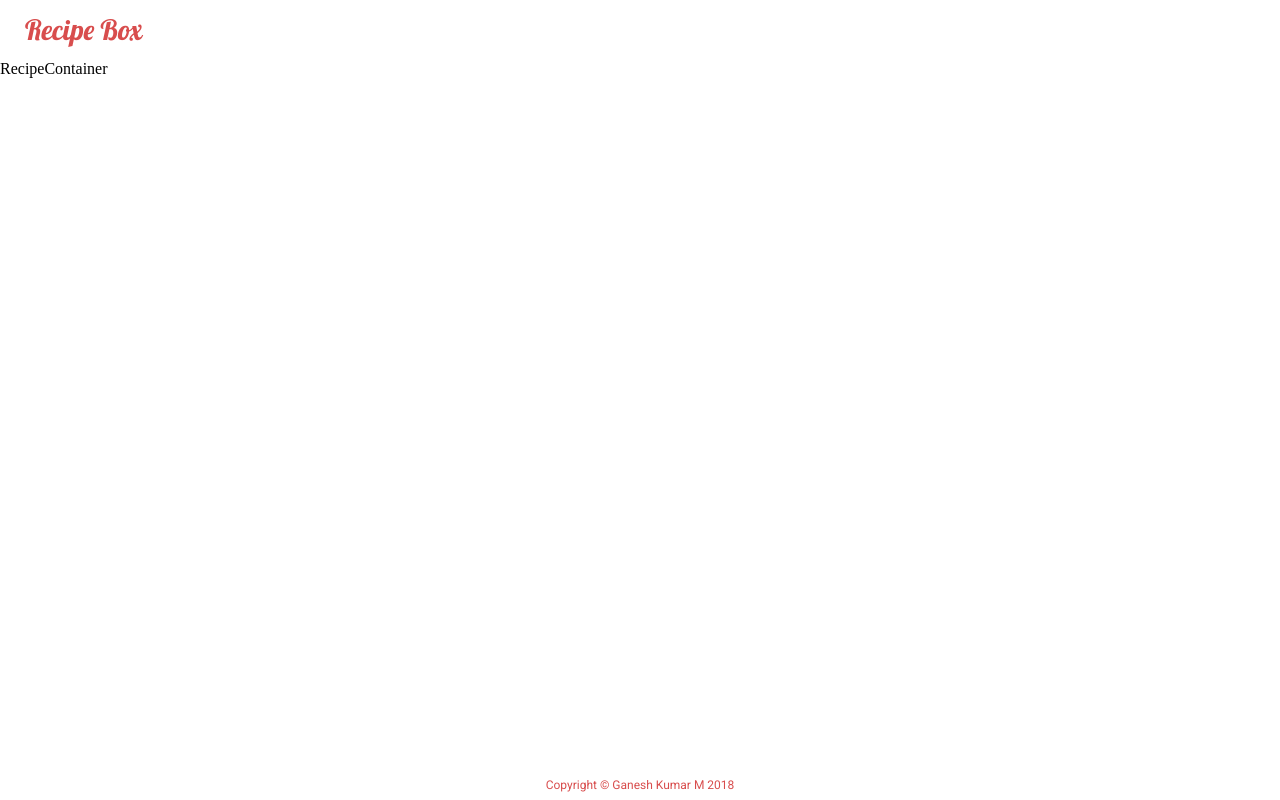
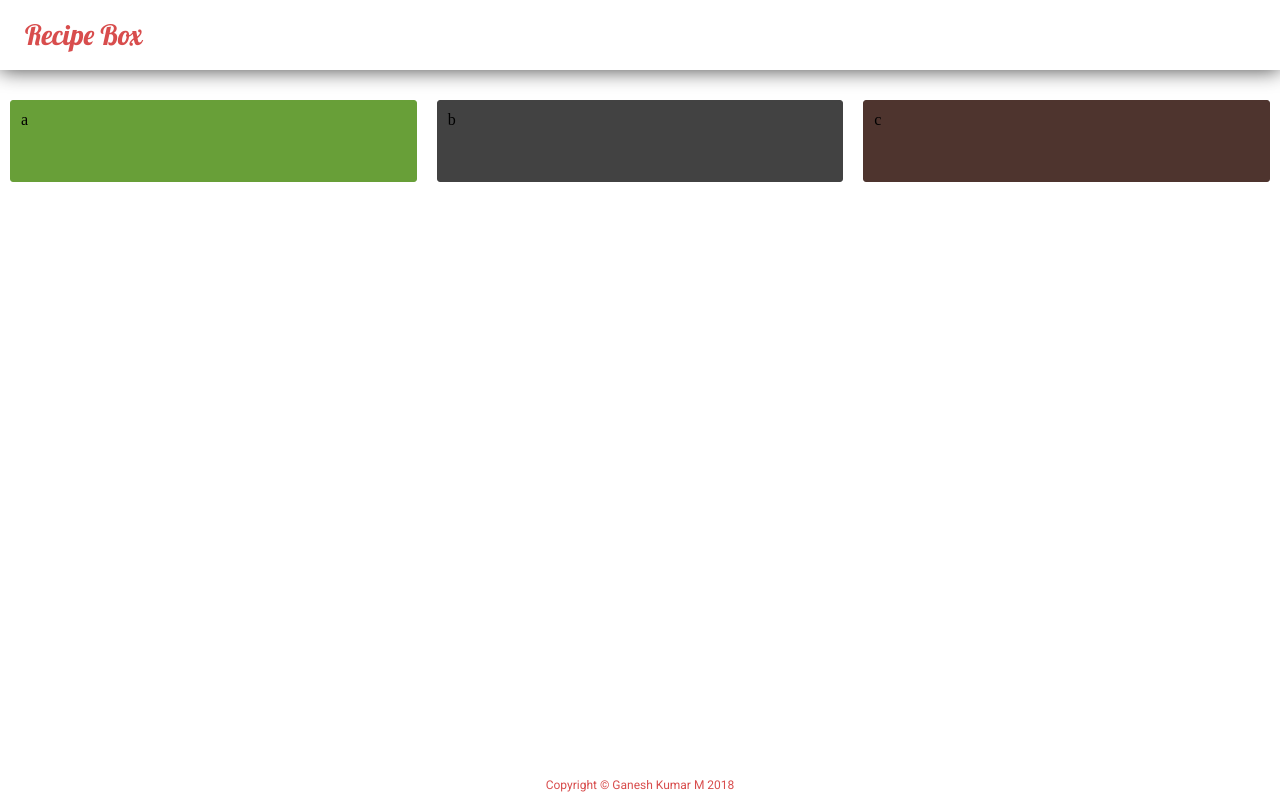
Before and after one commit to GaneshmKumar/RecipeBox, a React app: page / in a window 1280 px wide. Built offline with nearby package versions, Linux system fonts and the light colour scheme; a web font is replaced by a local one.

Commit message:
Created layout for recipes with mock data

```diff
--- a/src/Components/Header/NavBar/NavBar.scss
+++ b/src/Components/Header/NavBar/NavBar.scss
@@ -3,6 +3,7 @@
   right: 0;
   left: 0;
   z-index: 1030;
+  box-shadow: 0 0 20px var(--light-black);
 
   .app-title {
     margin: 0 0;
@@ -16,7 +17,7 @@
       float: left;
       height: 50px;
       padding: 10px 10px;
-      line-height: 40px;
+      line-height: 50px;
     }
   }
 }
--- /dev/null
+++ b/src/Components/RecipeContainer/Recipe/Recipe.js
@@ -0,0 +1,21 @@
+import React, { Component } from 'react';
+import './Recipe.scss';
+
+class Recipe extends Component {
+  _getStyle () {
+    return {
+      background: this.props.color,
+      borderColor: this.props.color
+    };
+  }
+
+  render () {
+    return (
+      <div className="recipe" style={this._getStyle()}>
+        { this.props.recipe.name }
+      </div>
+    );
+  }
+}
+
+export default Recipe;
--- /dev/null
+++ b/src/Components/RecipeContainer/Recipe/Recipe.scss
@@ -0,0 +1,8 @@
+.recipe {
+  margin: 10px 10px;
+  padding: 10px 10px;
+  border: solid 1px transparent;
+  border-radius: 3px;
+  height: 60px;
+  max-height: 60px;
+}
--- a/src/Components/RecipeContainer/RecipeContainer.js
+++ b/src/Components/RecipeContainer/RecipeContainer.js
@@ -1,9 +1,32 @@
 import React, { Component } from 'react';
+import './RecipeContainer.scss';
+import Recipe from './Recipe/Recipe';
+
+const colors = ['#F44336', '#6A1B9A', '#283593', '19bd9b', '#689F38', '#EF6C00', '#4E342E', '#424242'];
 
 class RecipeContainer extends Component {
+  constructor (props) {
+    super(props);
+
+    this.state = {
+      recipes: localStorage.getItem('recipes') || [{ name: 'a' }, { name: 'b' }, { name: 'c' }]
+    };
+  }
+
+  _getRandomColor () {
+    const index = Math.floor((Math.random() * colors.length) + 0);
+    return colors[index];
+  }
+
   render () {
+    const { recipes } = this.state;
+
     return (
-      <div className="recipe-container">RecipeContainer</div>
+      <div className="recipe-container">
+        {
+          recipes.map(recipe => <Recipe recipe={recipe} color={this._getRandomColor()} />)
+        }
+      </div>
     );
   }
 }
--- /dev/null
+++ b/src/Components/RecipeContainer/RecipeContainer.scss
@@ -0,0 +1,12 @@
+.recipe-container {
+  display: grid;
+  grid-template-columns: repeat(3, 1fr);
+  margin-top: 30px;
+}
+
+@media screen and (max-width: 783px) {
+  .recipe-container {
+    grid-template-columns: 1fr;
+    grid-auto-rows: 100px;
+  }
+}
--- a/src/index.scss
+++ b/src/index.scss
@@ -3,6 +3,7 @@
 :root {
   --white: #FFFFFF;
   --red: #D84D4D;
+  --light-black: #414141;
 }
 
 body {
```
